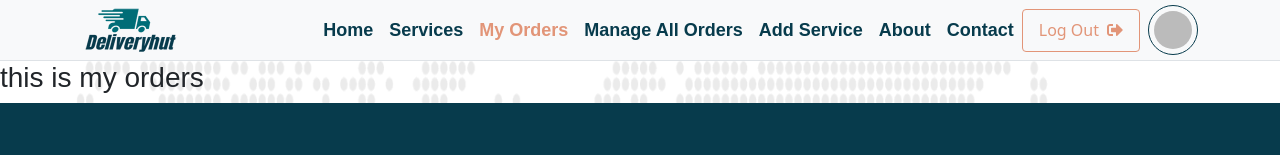
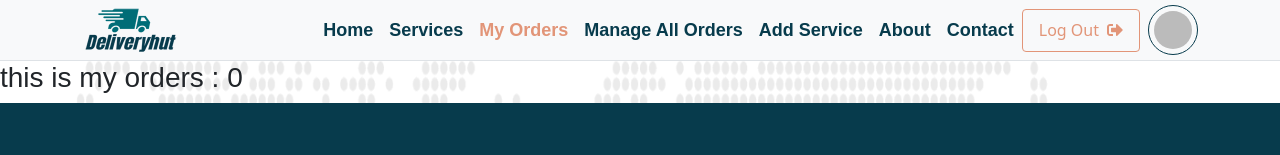
Before and after one commit to suhag-alamin/deliveryhut-client, a React (Create React App) app: page /myOrders in a window 1280 px wide. Shown: the top 155 px of the page. Built offline with nearby package versions, Linux system fonts and the light colour scheme; no server answers; sample sign-in values are in the browser's storage.

Commit message:
load orders by user

```diff
--- a/src/components/Pages/MyOrders/MyOrders.js
+++ b/src/components/Pages/MyOrders/MyOrders.js
@@ -1,12 +1,33 @@
-import React from "react";
+import axios from "axios";
+import React, { useEffect, useState } from "react";
+import useAuth from "../../../hooks/useAuth";
 import useDocumentTitle from "../../../hooks/useDocumentTitle";
 import "./MyOrder.css";
 
 const MyOrders = () => {
+  // dynamic title
   useDocumentTitle("My Orders");
+
+  // states
+  const [orders, setOrders] = useState([]);
+  const { user } = useAuth();
+  const email = user?.email;
+  const emails = { email };
+  const values = Object.values(emails);
+  console.log(values);
+
+  useEffect(() => {
+    axios
+      .post("https://morning-sierra-84457.herokuapp.com/orders/byEmail", values)
+      .then((orders) => {
+        setOrders(orders.data);
+        console.log(orders);
+      });
+  }, []);
+
   return (
     <div>
-      <h3>this is my orders</h3>
+      <h3>this is my orders : {orders?.length}</h3>
     </div>
   );
 };
--- a/src/components/Pages/OrderPlace/OrderPlace.js
+++ b/src/components/Pages/OrderPlace/OrderPlace.js
@@ -43,6 +43,7 @@ const OrderPlace = () => {
   // submit order
   const onSubmit = (data) => {
     data.status = "pending";
+    data.img = `${img}`;
     axios
       .post("https://morning-sierra-84457.herokuapp.com/orders", data)
       .then((result) => {
```
